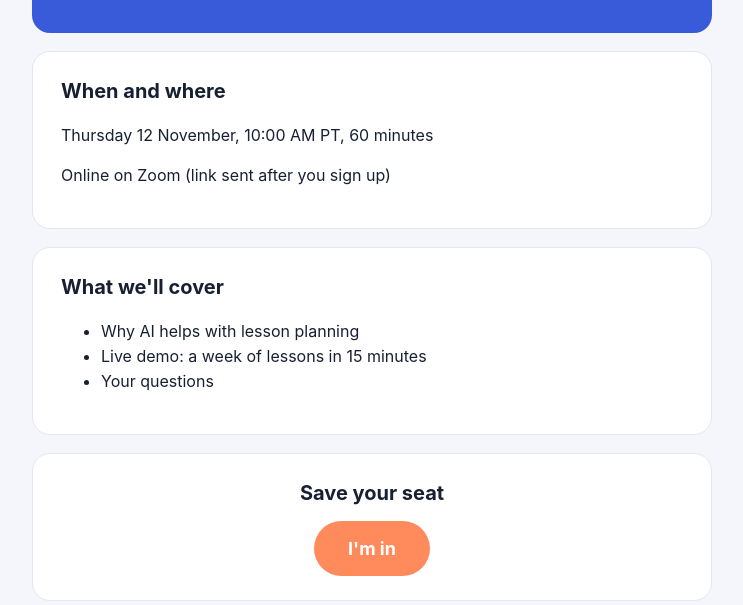
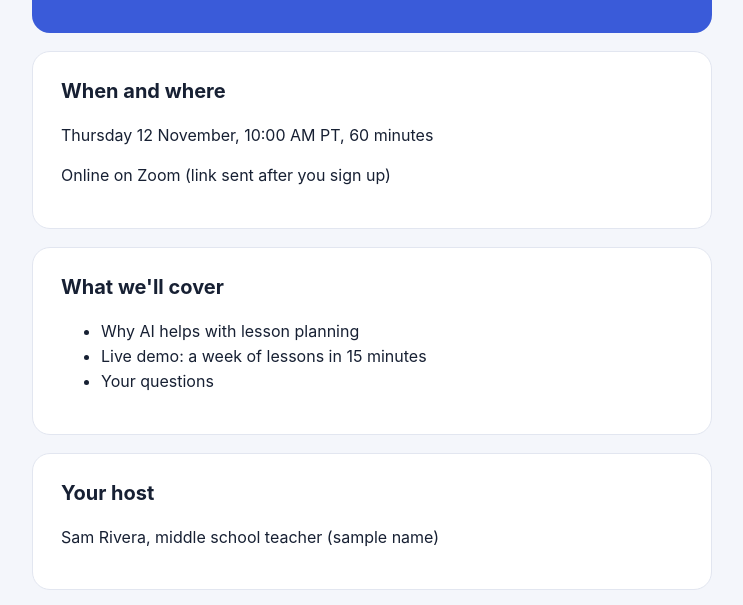
Before and after one commit to magda-il/i4e-sample-webinar-page, a plain HTML site: page index.html in a window 1280 px wide. Shown: the part 187-792 px from the top of the page, without its empty margins (268-1011 px from the left). Drawn offline with Linux system fonts and the light colour scheme.

Commit message:
Add a section about the host

```diff
--- a/index.html
+++ b/index.html
@@ -39,6 +39,11 @@
       </ul>
     </section>
 
+    <section class="card">
+      <h2>Your host</h2>
+      <p>Sam Rivera, middle school teacher (sample name)</p>
+    </section>
+
     <section class="card rsvp">
       <h2>Save your seat</h2>
       <button id="rsvp" onclick="this.textContent='Thank you, see you there!'">I'm in</button>
```
